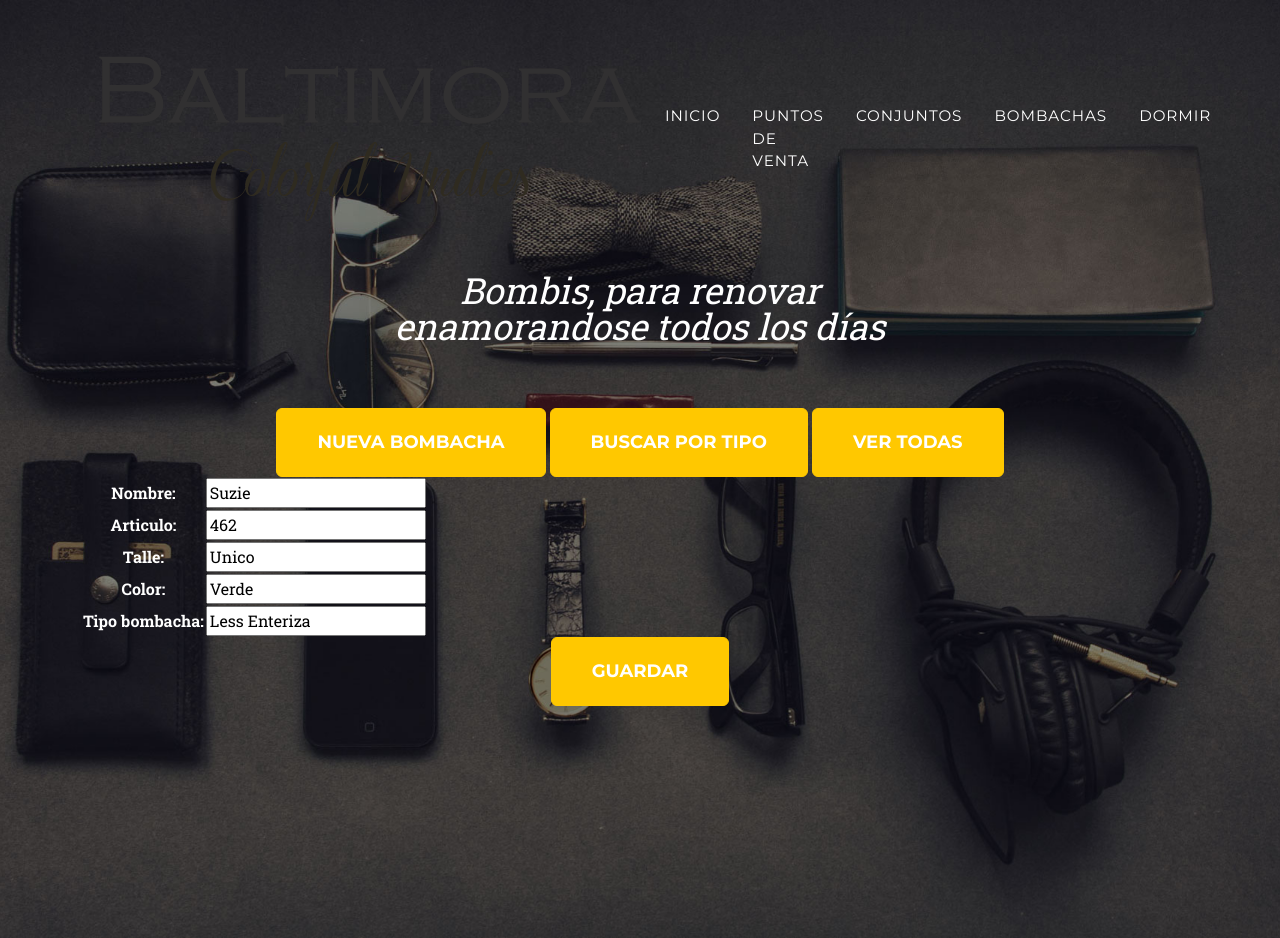
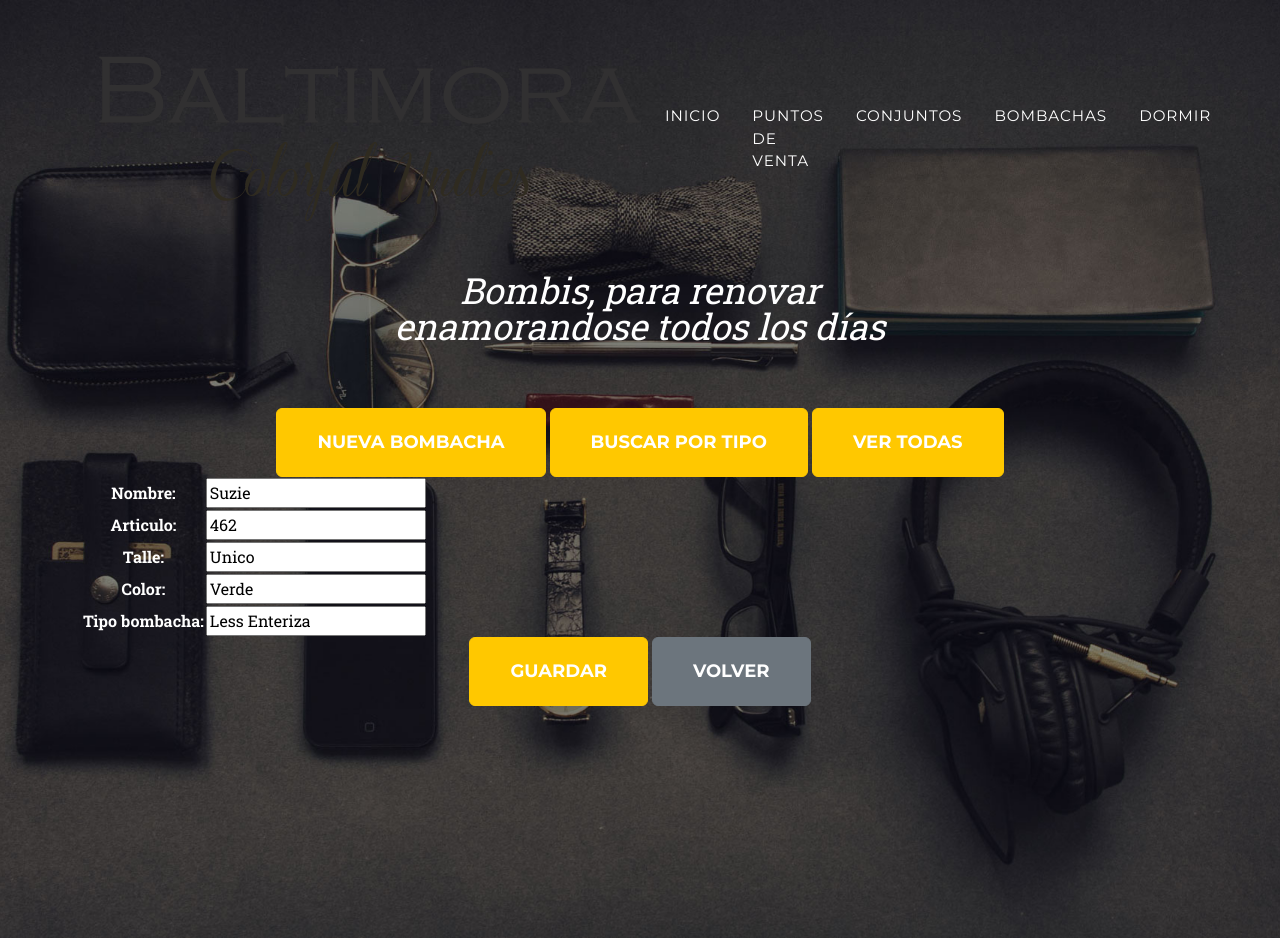
Before and after one commit to PaceMatias/Preentrega3_PaceMatias, a Django app: page /bombachas/actualizar/1 in a window 1280 px wide. Run offline with Django 4.2, Linux system fonts and the light colour scheme; data comes from the database, SQL or seed files in the repository; both versions use the stored data as it was after the commit; some libraries are stand-ins or nearby versions.

Commit message:
Ver 3.02 boton regresar en formulario

```diff
--- a/AppBalti/templates/AppBalti/Formbombacha.html
+++ b/AppBalti/templates/AppBalti/Formbombacha.html
@@ -11,7 +11,7 @@
             </table>
 
             <input class="btn btn-primary btn-xl text-uppercase" type="submit" value="Guardar">
-
+            <a class="btn btn-secondary btn-xl text-uppercase" href={% url 'Todos_bombacha' %}>Volver</a>
 
         </form>
         <div class="masthead-subheading">{{mensaje}}</div>
```
Also changed, not shown: db.sqlite3.
